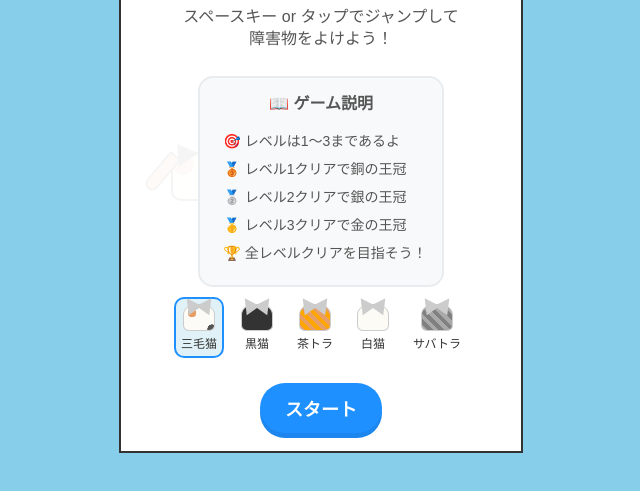
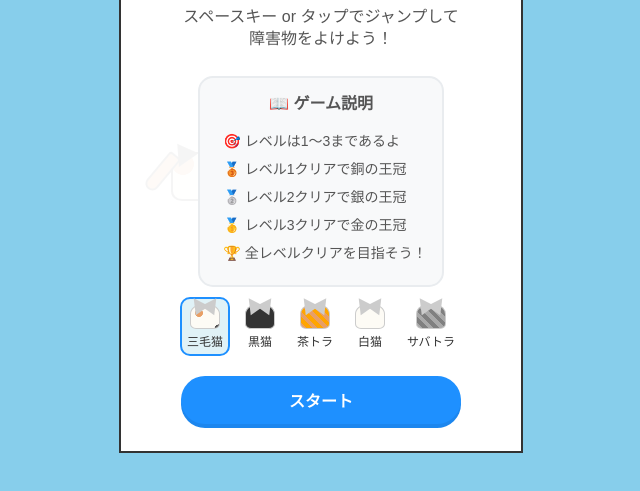
Before and after one commit to Ykuroyy/neko-jump-app, a website: page index.html in a window 1280 px wide. Shown: the part 249-740 px from the top of the page, without its empty margins (319-959 px from the left). Drawn offline with Linux system fonts and the light colour scheme.

Commit message:
スタートボタン調整

```diff
--- a/style.css
+++ b/style.css
@@ -166,8 +166,9 @@ body {
     display: flex;
     justify-content: center;
     flex-wrap: wrap;
-    gap: 10px;
-    margin-bottom: 15px;
+    gap: 8px;
+    margin-bottom: 10px;
+    max-width: 350px;
 }
 
 .cat-option {
@@ -194,8 +195,8 @@ body {
 
 .cat-preview {
     position: relative;
-    width: 30px;
-    height: 25px;
+    width: 28px;
+    height: 23px;
     border: 1px solid #ccc;
     border-radius: 40% 40% 20% 20%;
     margin-bottom: 3px;
@@ -347,32 +348,34 @@ body {
 }
 
 #start-btn, #next-level-btn, #retry-level-btn, #back-to-top-clear-btn, #restart-btn-gameover, #back-to-top-btn {
-    padding: 12px 25px;
-    font-size: 18px;
+    padding: 12px 20px;
+    font-size: 16px;
     font-weight: bold;
     color: #fff;
     border: none;
-    border-radius: 30px;
+    border-radius: 25px;
     cursor: pointer;
-    box-shadow: 0 5px #555;
+    box-shadow: 0 4px #555;
     margin-top: 10px;
+    max-width: 280px;
+    width: 90%;
     -webkit-tap-highlight-color: transparent; /* iOS タップハイライトを無効化 */
     touch-action: manipulation; /* タッチ操作を最適化 */
 }
 
 #start-btn, #next-level-btn, #restart-btn-gameover {
     background-color: #1E90FF; /* DodgerBlue */
-    box-shadow: 0 5px #1C86EE;
+    box-shadow: 0 4px #1C86EE;
 }
 
 #retry-level-btn {
     background-color: #32CD32; /* LimeGreen */
-    box-shadow: 0 5px #228B22;
+    box-shadow: 0 4px #228B22;
 }
 
 #back-to-top-btn, #back-to-top-clear-btn {
     background-color: #6c757d; /* Gray */
-    box-shadow: 0 5px #5a6268;
+    box-shadow: 0 4px #5a6268;
 }
 
 /* キラキラアニメーション */
```
